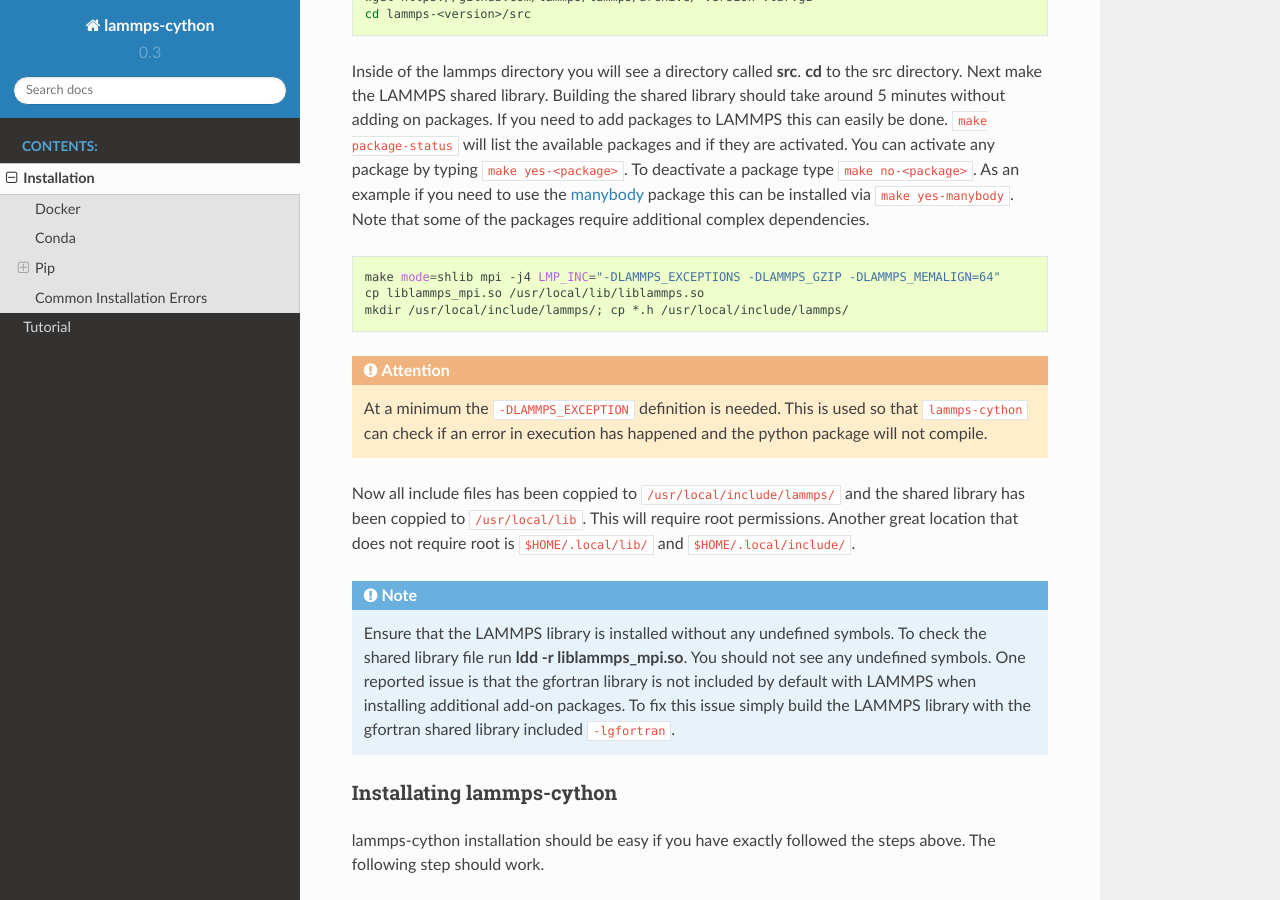
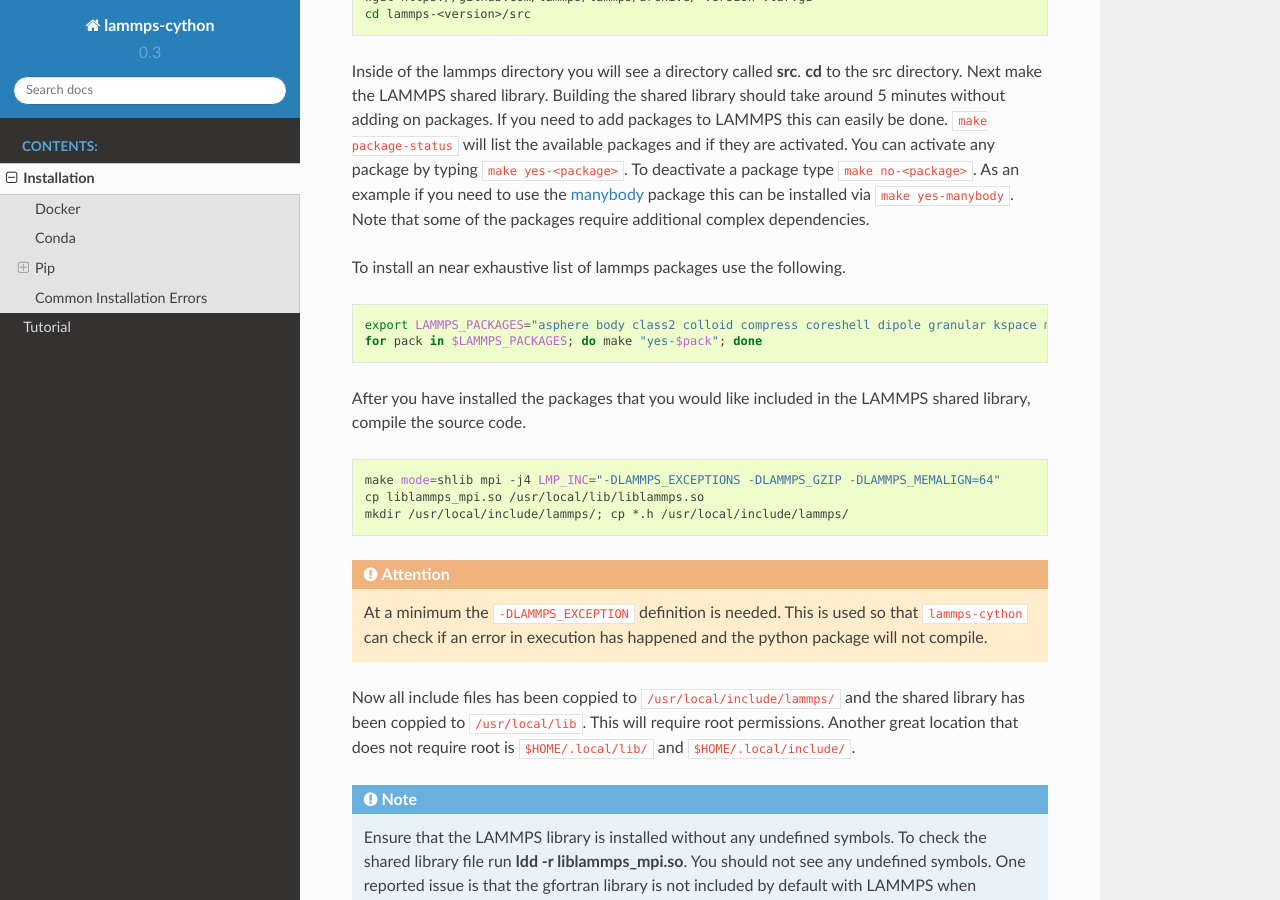
Before and after one commit to costrouc/lammps-cython, a Sphinx documentation site: the page built from docs/installation.rst, in a window 1280 px wide and 900 px high, scrolled down 1779 px. Built offline with Sphinx 7.4.7 and the Read the Docs theme 2.0.0, drawn with Linux system fonts in a browser that asks for light colours; cross-references to code outside the pages are shown as plain code.

Commit message:
Adding installation instructions with most packages

```diff
--- a/docs/installation.rst
+++ b/docs/installation.rst
@@ -111,6 +111,17 @@ package by typing ``make yes-<package>``. To deactivate a package type
 package this can be installed via ``make yes-manybody``. Note that
 some of the packages require additional complex dependencies.
 
+To install an near exhaustive list of lammps packages use the
+following.
+
+.. code-block:: bash
+
+   export LAMMPS_PACKAGES="asphere body class2 colloid compress coreshell dipole granular kspace manybody mc misc molecule opt peri qeq replica rigid shock snap srd user-reaxc"
+   for pack in $LAMMPS_PACKAGES; do make "yes-$pack"; done
+
+After you have installed the packages that you would like included in
+the LAMMPS shared library, compile the source code.
+
 .. code-block:: bash
 
    make mode=shlib mpi -j4 LMP_INC="-DLAMMPS_EXCEPTIONS -DLAMMPS_GZIP -DLAMMPS_MEMALIGN=64"
```
